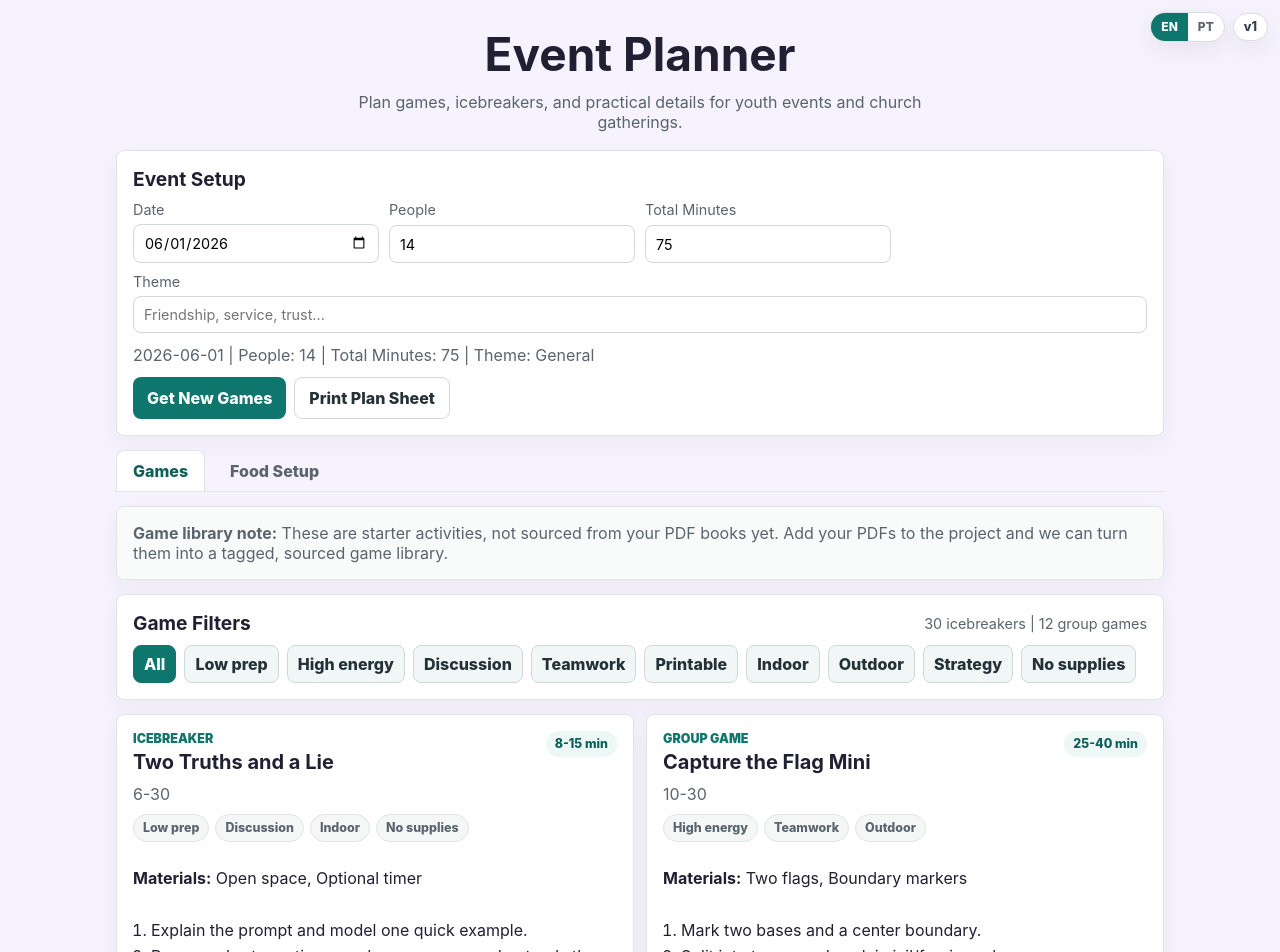
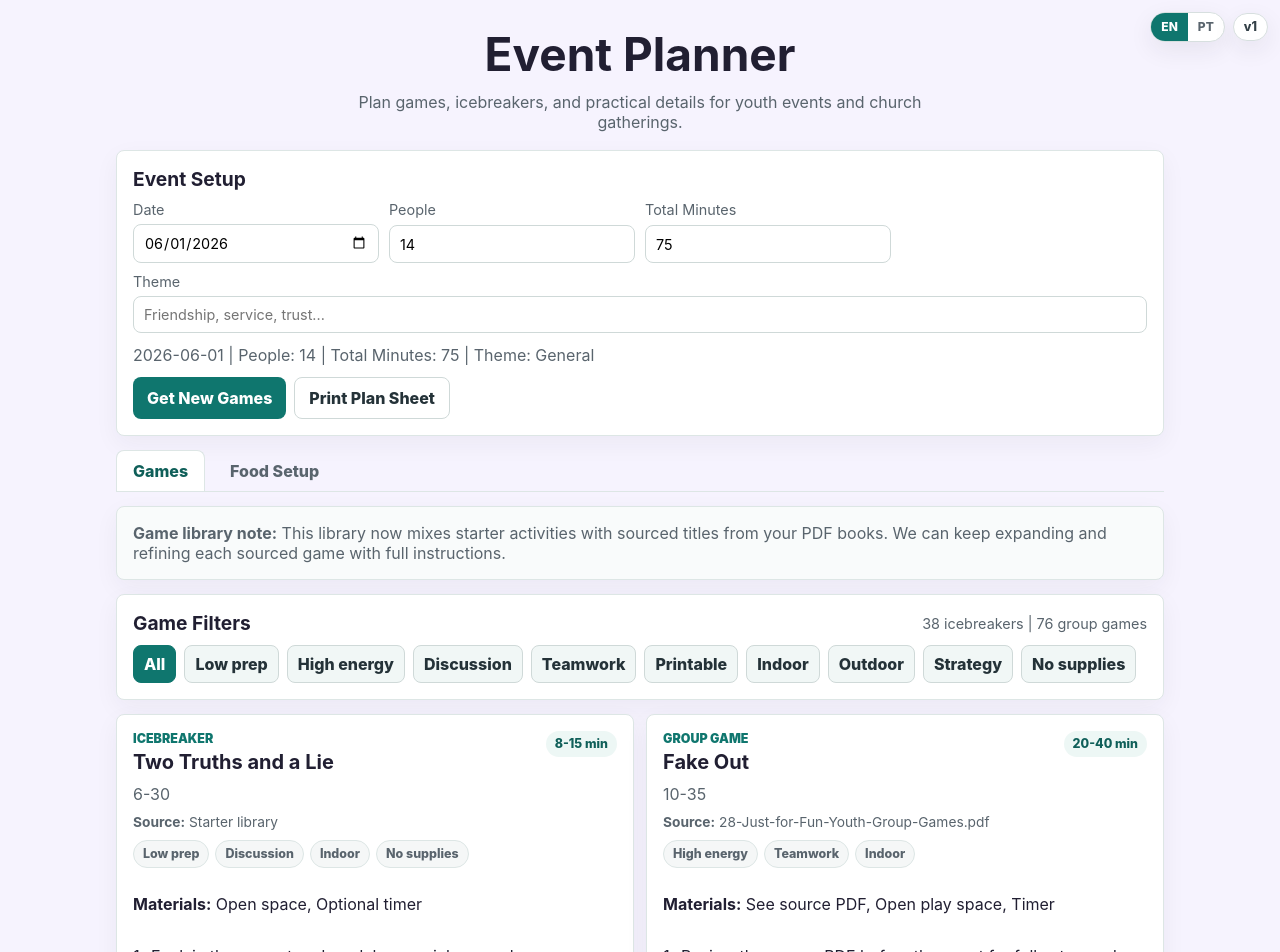
Before and after one commit to preachingalways0710/event-planner, a React (Vite) app: page / in a window 1280 px wide. Shown: the top 952 px of the page. Built offline with nearby package versions, Linux system fonts and the light colour scheme.

Commit message:
Add sourced games from PDF library

```diff
--- a/src/App.css
+++ b/src/App.css
@@ -266,6 +266,12 @@ button.secondary:hover {
   margin: 0;
 }
 
+.source-meta {
+  color: #59646d;
+  margin: 0;
+  font-size: 0.86rem;
+}
+
 .tip {
   margin: 0;
   color: #59646d;
--- a/src/App.tsx
+++ b/src/App.tsx
@@ -11,6 +11,7 @@ type Game = {
   time: string;
   players: string;
   tags: string[];
+  source?: string;
   materials: string[];
   steps: string[];
   tips: string[];
@@ -45,7 +46,8 @@ const copy = {
     games: "Games",
     foodSetup: "Food Setup",
     sourceNotePrefix: "Game library note:",
-    sourceNote: "These are starter activities, not sourced from your PDF books yet. Add your PDFs to the project and we can turn them into a tagged, sourced game library.",
+    sourceNote: "This library now mixes starter activities with sourced titles from your PDF books. We can keep expanding and refining each sourced game with full instructions.",
+    sourceLabel: "Source",
     gameFilters: "Game Filters",
     icebreakers: "icebreakers",
     groupGames: "group games",
@@ -92,7 +94,8 @@ const copy = {
     games: "Jogos",
     foodSetup: "Comida",
     sourceNotePrefix: "Nota sobre os jogos:",
-    sourceNote: "Estes são jogos iniciais, ainda não extraídos dos seus PDFs. Adicione os PDFs ao projeto e podemos transformar isso em uma biblioteca com fontes, tags e materiais.",
+    sourceNote: "Esta biblioteca agora mistura jogos iniciais com titulos extraidos dos seus PDFs. Podemos continuar ampliando e refinando cada jogo com instrucoes completas.",
+    sourceLabel: "Fonte",
     gameFilters: "Filtros de Jogos",
     icebreakers: "quebra-gelos",
     groupGames: "jogos em grupo",
@@ -153,7 +156,7 @@ const tagLabels: Record<Language, Record<string, string>> = {
   },
 };
 
-const icebreakers: Game[] = [
+const starterIcebreakers: Game[] = [
   ["Two Truths and a Lie", ["Low prep", "Discussion", "Indoor", "No supplies"]],
   ["Speed Friending", ["High energy", "Discussion", "Indoor", "No supplies"]],
   ["Would You Rather Corners", ["High energy", "Discussion", "Indoor", "No supplies"]],
@@ -187,6 +190,7 @@ const icebreakers: Game[] = [
 ].map(([name, gameTags]) => ({
   name: name as string,
   kind: "Icebreaker",
+  source: "Starter library",
   time: "8-15 min",
   players: "6-30",
   tags: gameTags as string[],
@@ -200,10 +204,175 @@ const icebreakers: Game[] = [
   tips: ["Keep the first round easy.", "Move on before the energy dips."],
 }));
 
+const sourcedIcebreakers: Game[] = [
+  "Birds of a Feather Flock Together",
+  "Emotional Communication",
+  "Frozen T-Shirts",
+  "Meet Your Colleagues",
+  "Name That Flower",
+  "Race for the Runts",
+  "Simon Says",
+  "Splash Balls",
+].map((name) => ({
+  name,
+  kind: "Icebreaker",
+  source: "Warm ups, mixers, crowd breakers.pdf",
+  time: "8-15 min",
+  players: "6-30",
+  tags: ["Discussion", "Indoor", "Low prep"],
+  materials: ["Open space", "Optional prompt cards"],
+  steps: [
+    "Introduce the activity and give one example.",
+    "Invite participants to respond, move, or partner up based on the prompt.",
+    "Keep the pace quick so the whole room stays involved.",
+    "Close with one short connection question.",
+  ],
+  tips: ["Use these early in the meeting to warm up the room.", "Choose volunteers who will enjoy being up front when needed."],
+}));
+
+const icebreakers: Game[] = [...starterIcebreakers, ...sourcedIcebreakers];
+
+const sourcedGroupGames: Game[] = [
+  "Battle Ball With a Twist",
+  "Black Light Hockey",
+  "Dash",
+  "Dive In",
+  "Donkey Dodgeball",
+  "Double Trouble",
+  "Extreme Elimination",
+  "Fake Out",
+  "Gotcha",
+  "Hockey Encounter",
+  "Hot Potato Tag",
+  "Huddle Up",
+  "Marshmallow Drop",
+  "The Noodle Game",
+  "Pillow Fight",
+  "Shuffle Your Buns",
+  "Silly String Elimination",
+  "Silly String War",
+  "Slime Dodgeball",
+  "Stuff It",
+  "Toilet Paper Chaos",
+  "Toilet Paper Slam",
+  "Total Elimination",
+  "The Tower Competition",
+  "Tube Duel",
+  "Tunnel Vision",
+  "Ultimate Dodgeball",
+  "Whipped",
+].map((name) => ({
+  name,
+  kind: "Group Game",
+  source: "28-Just-for-Fun-Youth-Group-Games.pdf",
+  time: "20-40 min",
+  players: "10-35",
+  tags: ["High energy", "Teamwork", "Indoor"],
+  materials: ["See source PDF", "Open play space", "Timer"],
+  steps: [
+    "Review the source PDF before the event for full setup and safety notes.",
+    "Prepare the play area and supplies before students arrive.",
+    "Explain boundaries, scoring, and stop signal before starting.",
+    "Run short rounds and reset teams between rounds.",
+  ],
+  tips: ["Use extra leaders for high-energy games.", "Choose a lower-contact game when space is tight."],
+}));
+
+const sourcedIndoorGames: Game[] = [
+  "Broom Barrel Ball",
+  "Crazy Croquet",
+  "Dodge 'em Pit",
+  "Human Boggle",
+  "Large Group Battleship",
+  "Playdoughnary",
+  "Tag-a-Lot",
+  "Tic-Tac-Challenge",
+  "Tongue Twister Challenge",
+  "Video Concentration",
+].map((name) => ({
+  name,
+  kind: "Group Game",
+  source: "Indoor games and activities.pdf",
+  time: "20-35 min",
+  players: "8-30",
+  tags: ["Indoor", "Teamwork", "Low prep"],
+  materials: ["See source PDF", "Room setup", "Timer"],
+  steps: [
+    "Review the source page for exact rules and setup.",
+    "Set the room layout and explain objectives clearly.",
+    "Run short rounds and rotate participants.",
+    "Debrief with one key takeaway.",
+  ],
+  tips: ["Use this set when weather or space keeps you indoors."],
+}));
+
+const sourcedOutdoorGames: Game[] = [
+  "Hula-Hoop Group Relay",
+  "One-Pitch Softball",
+  "Wethead",
+  "Rain in the Face Relay",
+  "Spider Relay",
+  "Frisbee Relay",
+  "Bible Scavenger Hunt",
+  "Tube Tug",
+  "Centipede Relay",
+  "Team Dodgeball",
+  "Blindfold Football",
+  "Fireman's Fun Relay",
+  "Greedy Ball",
+].map((name) => ({
+  name,
+  kind: "Group Game",
+  source: "Outdoor games and activities.pdf",
+  time: "20-40 min",
+  players: "10-35",
+  tags: ["Outdoor", "High energy", "Teamwork"],
+  materials: ["See source PDF", "Field setup", "Safety boundary markers"],
+  steps: [
+    "Read the source game page and prep all required equipment.",
+    "Walk players through boundaries, safety, and win conditions.",
+    "Run timed rounds and rotate teams.",
+    "Record scores and announce results.",
+  ],
+  tips: ["Prioritize hydration and clear stop signals for outdoor rounds."],
+}));
+
+const sourcedYouthGroupGames: Game[] = [
+  "Fireman vs. Police",
+  "Paper Plate Shuffle",
+  "Line It Up",
+  "Spider Fight",
+  "Ninja",
+  "Lettuce Bowling",
+  "Mine Field",
+  "Longest Line",
+  "Clothes Pin Tag",
+  "Triangle Tag",
+  "Toe Fencing",
+  "Human Battleship",
+  "Quick Draw",
+].map((name) => ({
+  name,
+  kind: "Group Game",
+  source: "Youth Group Fun and Games.pdf",
+  time: "15-30 min",
+  players: "8-30",
+  tags: ["Indoor", "High energy", "Teamwork"],
+  materials: ["See source PDF", "Simple props"],
+  steps: [
+    "Use the source index and page references to choose your game.",
+    "Set clear rules and one visible stop signal.",
+    "Play multiple short rounds to keep pace high.",
+    "Close with a quick reflection or celebration.",
+  ],
+  tips: ["Great for weekly variety when you want fast setup and rotation."],
+}));
+
 const groupGames: Game[] = [
   {
     name: "Mafia/Werewolf",
     kind: "Group Game",
+    source: "Starter library",
     time: "25-40 min",
     players: "8-20",
     tags: ["Printable", "Strategy", "Indoor", "Discussion"],
@@ -219,6 +388,7 @@ const groupGames: Game[] = [
   {
     name: "Escape Room Challenge",
     kind: "Group Game",
+    source: "Starter library",
     time: "35-50 min",
     players: "8-24",
     tags: ["Teamwork", "Strategy", "Printable", "Indoor"],
@@ -234,6 +404,7 @@ const groupGames: Game[] = [
   {
     name: "Minute to Win It",
     kind: "Group Game",
+    source: "Starter library",
     time: "20-35 min",
     players: "10-30",
     tags: ["High energy", "Low prep", "Indoor", "Teamwork"],
@@ -249,6 +420,7 @@ const groupGames: Game[] = [
   {
     name: "Capture the Flag Mini",
     kind: "Group Game",
+    source: "Starter library",
     time: "25-40 min",
     players: "10-30",
     tags: ["High energy", "Teamwork", "Outdoor"],
@@ -259,6 +431,7 @@ const groupGames: Game[] = [
   {
     name: "Blindfold Obstacle Relay",
     kind: "Group Game",
+    source: "Starter library",
     time: "20-30 min",
     players: "8-24",
     tags: ["Teamwork", "Indoor", "High energy"],
@@ -269,6 +442,7 @@ const groupGames: Game[] = [
   {
     name: "Balloon Keep-Up",
     kind: "Group Game",
+    source: "Starter library",
     time: "15-25 min",
     players: "8-30",
     tags: ["High energy", "Low prep", "Indoor", "Teamwork"],
@@ -279,6 +453,7 @@ const groupGames: Game[] = [
   {
     name: "Mission Impossible Laser Maze",
     kind: "Group Game",
+    source: "Starter library",
     time: "25-40 min",
     players: "8-24",
     tags: ["High energy", "Teamwork", "Indoor"],
@@ -289,6 +464,7 @@ const groupGames: Game[] = [
   {
     name: "Collaborative Drawing Relay",
     kind: "Group Game",
+    source: "Starter library",
     time: "20-30 min",
     players: "8-28",
     tags: ["Teamwork", "Indoor", "Low prep"],
@@ -299,6 +475,7 @@ const groupGames: Game[] = [
   {
     name: "Trust Walk",
     kind: "Group Game",
+    source: "Starter library",
     time: "20-30 min",
     players: "8-24",
     tags: ["Teamwork", "Discussion", "Indoor"],
@@ -309,6 +486,7 @@ const groupGames: Game[] = [
   {
     name: "Silent Speed Stacking",
     kind: "Group Game",
+    source: "Starter library",
     time: "15-25 min",
     players: "8-30",
     tags: ["Teamwork", "Indoor", "Low prep"],
@@ -319,6 +497,7 @@ const groupGames: Game[] = [
   {
     name: "Human Knot",
     kind: "Group Game",
+    source: "Starter library",
     time: "15-25 min",
     players: "8-20",
     tags: ["Teamwork", "Indoor", "No supplies"],
@@ -329,6 +508,7 @@ const groupGames: Game[] = [
   {
     name: "Survival Ranking",
     kind: "Group Game",
+    source: "Starter library",
     time: "25-35 min",
     players: "8-30",
     tags: ["Discussion", "Strategy", "Teamwork", "Printable"],
@@ -336,6 +516,10 @@ const groupGames: Game[] = [
     steps: ["Give teams the same survival scenario.", "Rank items individually first.", "Rank again as a team.", "Compare how group decisions changed the answers."],
     tips: ["Choose age-appropriate scenarios.", "Debrief listening and compromise."],
   },
+  ...sourcedGroupGames,
+  ...sourcedIndoorGames,
+  ...sourcedOutdoorGames,
+  ...sourcedYouthGroupGames,
 ];
 
 function pickOne<T>(items: T[]) {
@@ -476,6 +660,7 @@ function App() {
           <span className="time-chip">{game.time}</span>
         </div>
         <p className="meta">{game.players}</p>
+        {game.source ? <p className="source-meta"><strong>{text.sourceLabel}:</strong> {game.source}</p> : null}
         <div className="tag-row compact">
           {game.tags.map((tag) => (
             <span className="tag-label" key={tag}>{tagLabels[language][tag]}</span>
```
